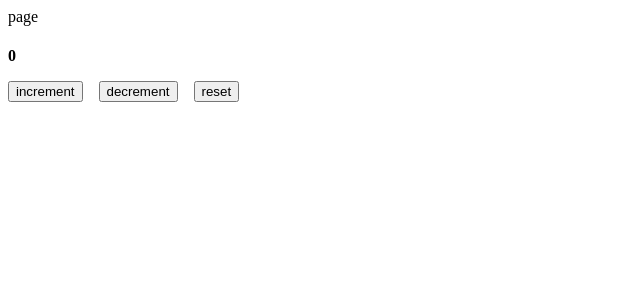
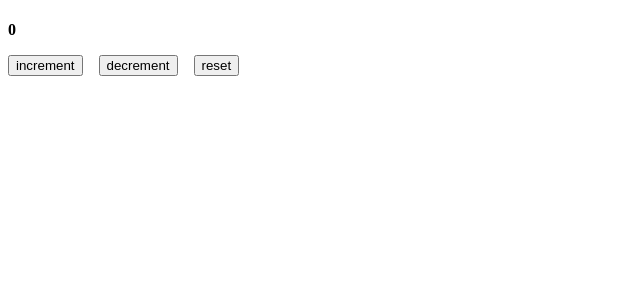
Before and after one commit to leonardobaranelli/nest, a Next.js app in the folder pffrontapp/: page / in a window 1280 px wide. Shown: the top 300 px of the page, without its empty margins (0-640 px from the left). Built offline with nearby package versions, Linux system fonts and the light colour scheme.

Commit message:
redux configuration

```diff
--- a/pffrontapp/app/page.tsx
+++ b/pffrontapp/app/page.tsx
@@ -9,7 +9,7 @@ const count = useAppSelector((state) => state.counterReducer.value);
   const dispatch = useAppDispatch();
 
   return (
-    <div>page
+
             <div>
         <h4 style={{ marginBottom: 16 }}>{count}</h4>
         <button onClick={() => dispatch(increment())}>increment</button>
@@ -23,7 +23,7 @@ const count = useAppSelector((state) => state.counterReducer.value);
       </div>
 
 
-    </div>
+
   )
 }
 
```
